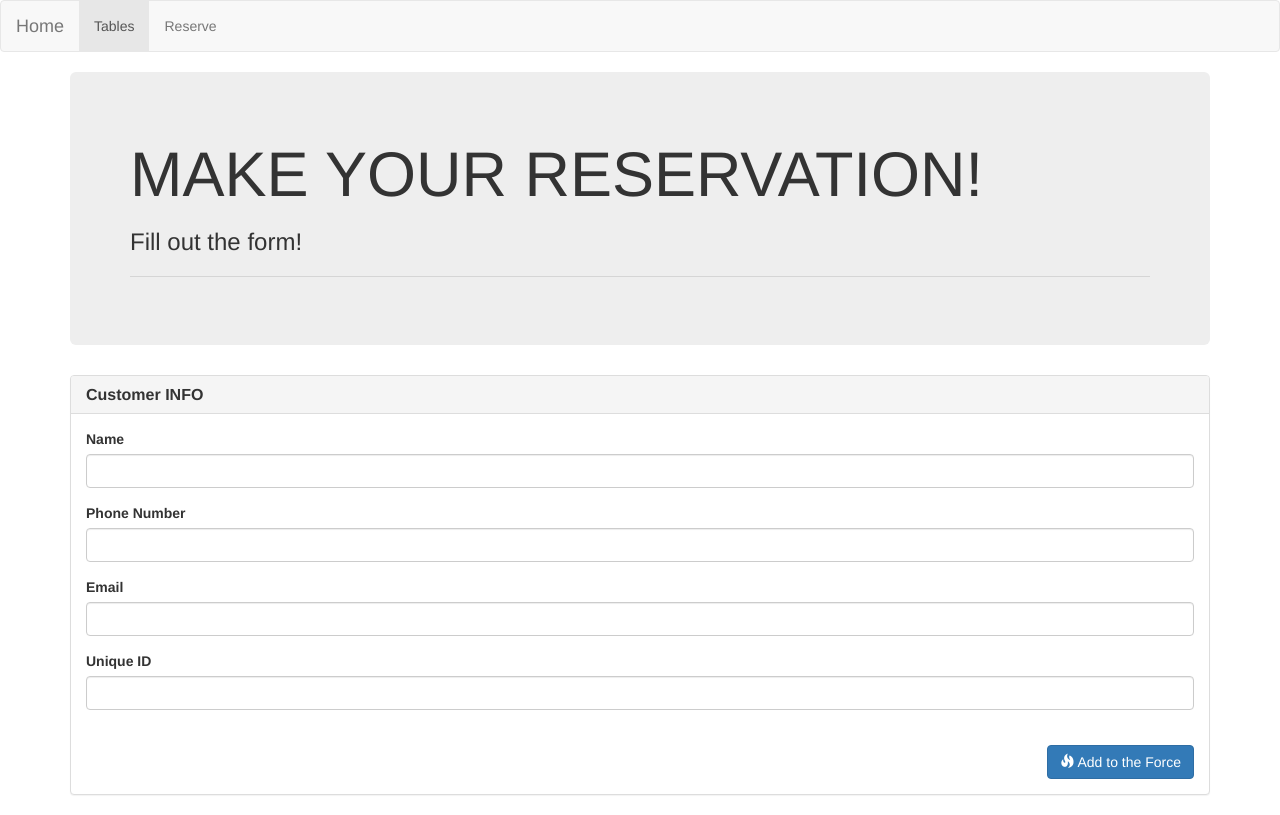
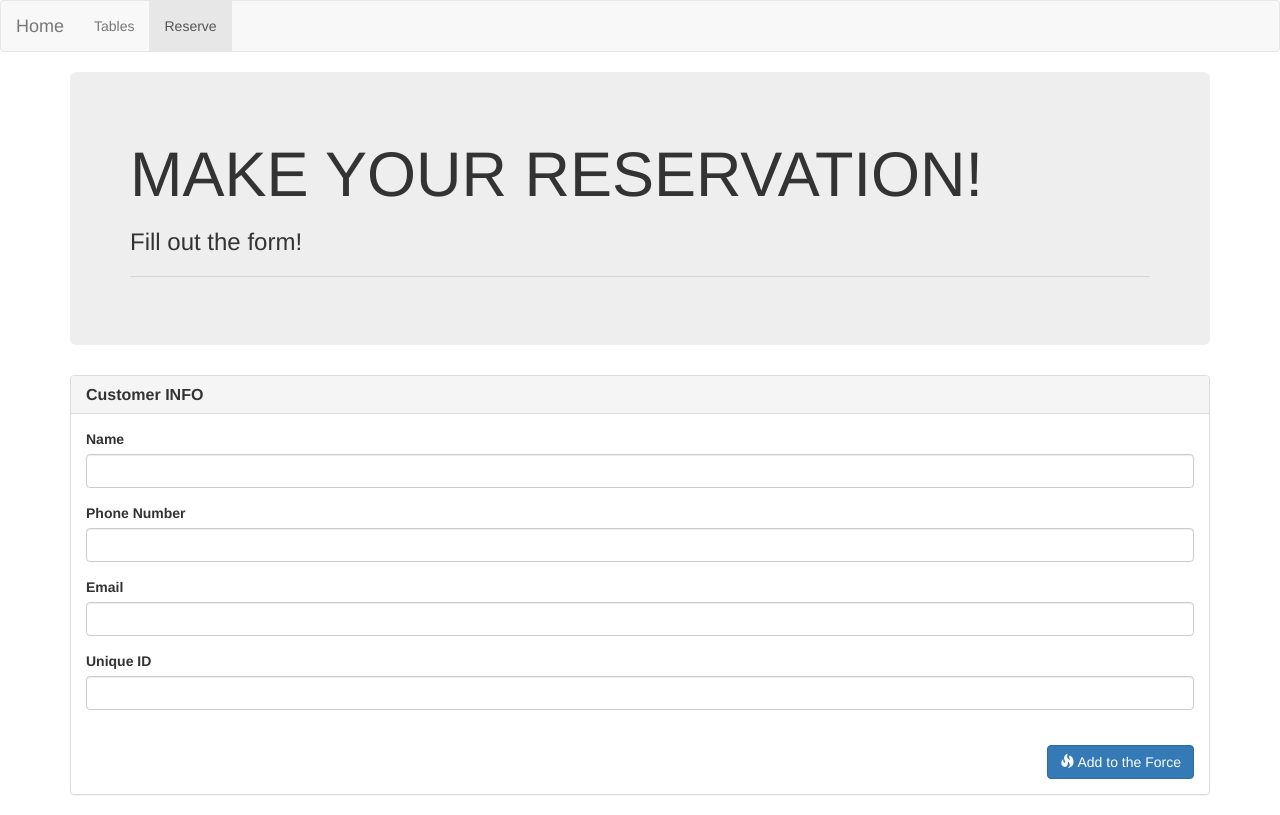
Before and after one commit to nooranis/hot-resturant, a plain HTML site: page reserve.html in a window 1280 px wide. Drawn offline with nearby package versions, Linux system fonts and the light colour scheme.

Commit message:
active link, link html removed

```diff
--- a/reserve.html
+++ b/reserve.html
@@ -24,8 +24,8 @@
 
     <div class="collapse navbar-collapse" id="bs-example-navbar-collapse-1">
       <ul class="nav navbar-nav">
-        <li class="active"><a href="tables.html">Tables <span class="sr-only">(current)</span></a></li>
-        <li><a href="reserve.html">Reserve</a></li>
+        <li ><a href="tables">Tables <span class="sr-only">(current)</span></a></li>
+        <li class="active"><a href="reserve">Reserve</a></li>
       </ul>
     </div>
   </div>
```
Also changed, not shown: home.html (+3 -3 lines), tables.html (+2 -2 lines).
